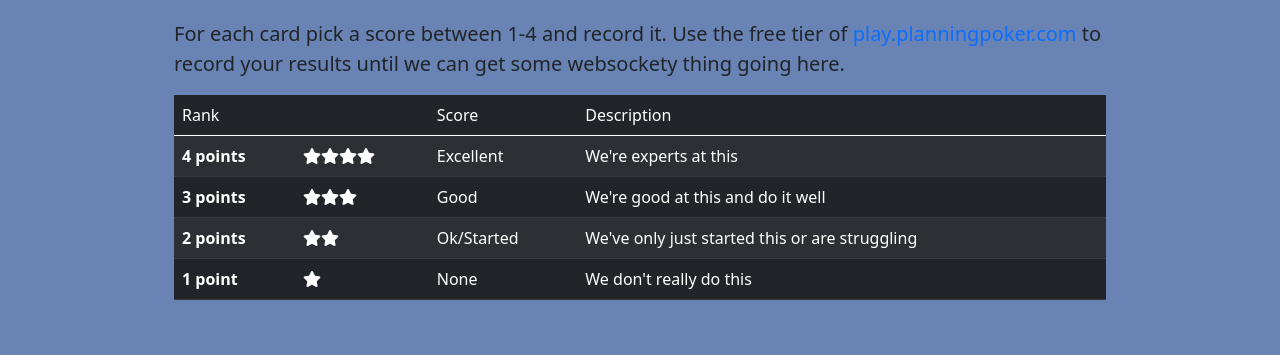
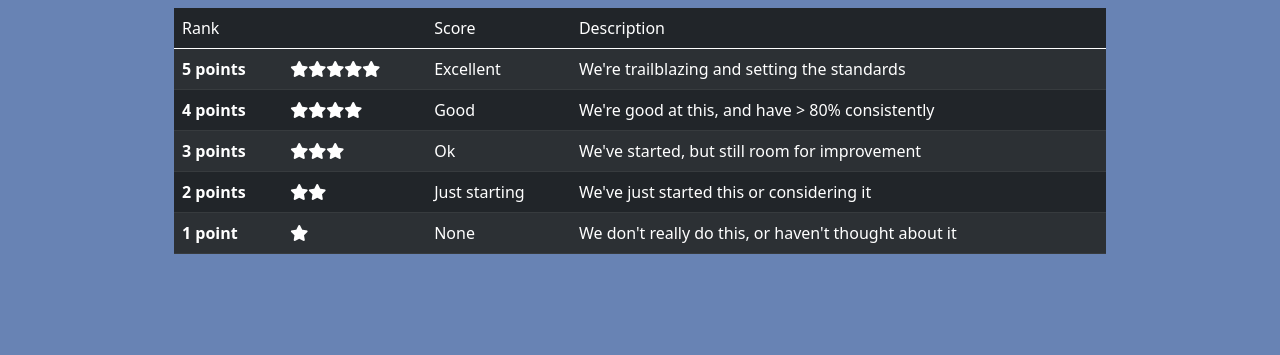
Before and after one commit to jujhars13/devsecops-assessment-cards, a website built with webpack: page docs/index.html in a window 1280 px wide. Shown: the part 320-675 px from the top of the page. Built offline with nearby package versions, Linux system fonts and the light colour scheme.

Commit message:
tweaks some of the text

```diff
--- a/docs/index.html
+++ b/docs/index.html
@@ -37,13 +37,11 @@
     <div class="container px-lg-5">
       <div class="p-1 p-lg-5 rounded-3 ">
         <div class="m-4 m-lg-2">
-          <h1 class="display-5 fw-bold text-white text-center">DevSecOps Capability Assessment Cards {beta}</h1>
+          <h1 class="display-5 fw-bold text-white text-center">Capability Assessment Cards</h1>
           <p class="fs-4 text-white text-center">Use these cards to assess your teams in terms of DevSecOps and software
             delivery capabilities</p>
           <p class="fs-5 text-gray">For each card pick
-            a score between 1-4 and record it. Use the free tier of <a
-              href="https://play.planningpoker.com/" style="text-decoration: none">play.planningpoker.com</a> to record your results until we can get
-            some websockety thing going here.</p>
+            a score between 1-5 based on the table below:</p>
           <table class="table table-dark table-striped">
             <thead>
               <tr>
@@ -54,29 +52,36 @@
             </thead>
             <tbody>
               <tr>
+                <th scope="row">5 points</th>
+                <td><i class="fas fa-star"></i><i class="fas fa-star"></i><i class="fas fa-star"></i><i class="fas fa-star"></i><i
+                    class="fas fa-star"></i></td>
+                <td>Excellent</td>
+                <td>We're trailblazing and setting the standards</td>
+              </tr>
+              <tr>
                 <th scope="row">4 points</th>
                 <td><i class="fas fa-star"></i><i class="fas fa-star"></i><i class="fas fa-star"></i><i
                     class="fas fa-star"></i></td>
-                <td>Excellent</td>
-                <td>We're experts at this</td>
+                <td>Good</td>
+                <td>We're good at this, and have &gt; 80% consistently</td>
               </tr>
               <tr>
                 <th scope="row">3 points </th>
                 <td><i class="fas fa-star"></i><i class="fas fa-star"></i></i><i class="fas fa-star"></i></td>
-                <td>Good</td>
-                <td>We're good at this and do it well</td>
+                <td>Ok</td>
+                <td>We've started, but still room for improvement</td>
               </tr>
               <tr>
                 <th scope="row">2 points</th>
                 <td><i class="fas fa-star"></i><i class="fas fa-star"></i></td>
-                <td>Ok/Started</td>
-                <td>We've only just started this or are struggling</td>
+                <td>Just starting</td>
+                <td>We've just started this or considering it</td>
               </tr>
               <tr>
                 <th scope="row">1 point </th>
                 <td><i class="fas fa-star"></i></td>
                 <td>None</td>
-                <td>We don't really do this</td>
+                <td>We don't really do this, or haven't thought about it</td>
               </tr>
             </tbody>
           </table>
```
Also changed, not shown: src/index.html (+16 -11 lines).
